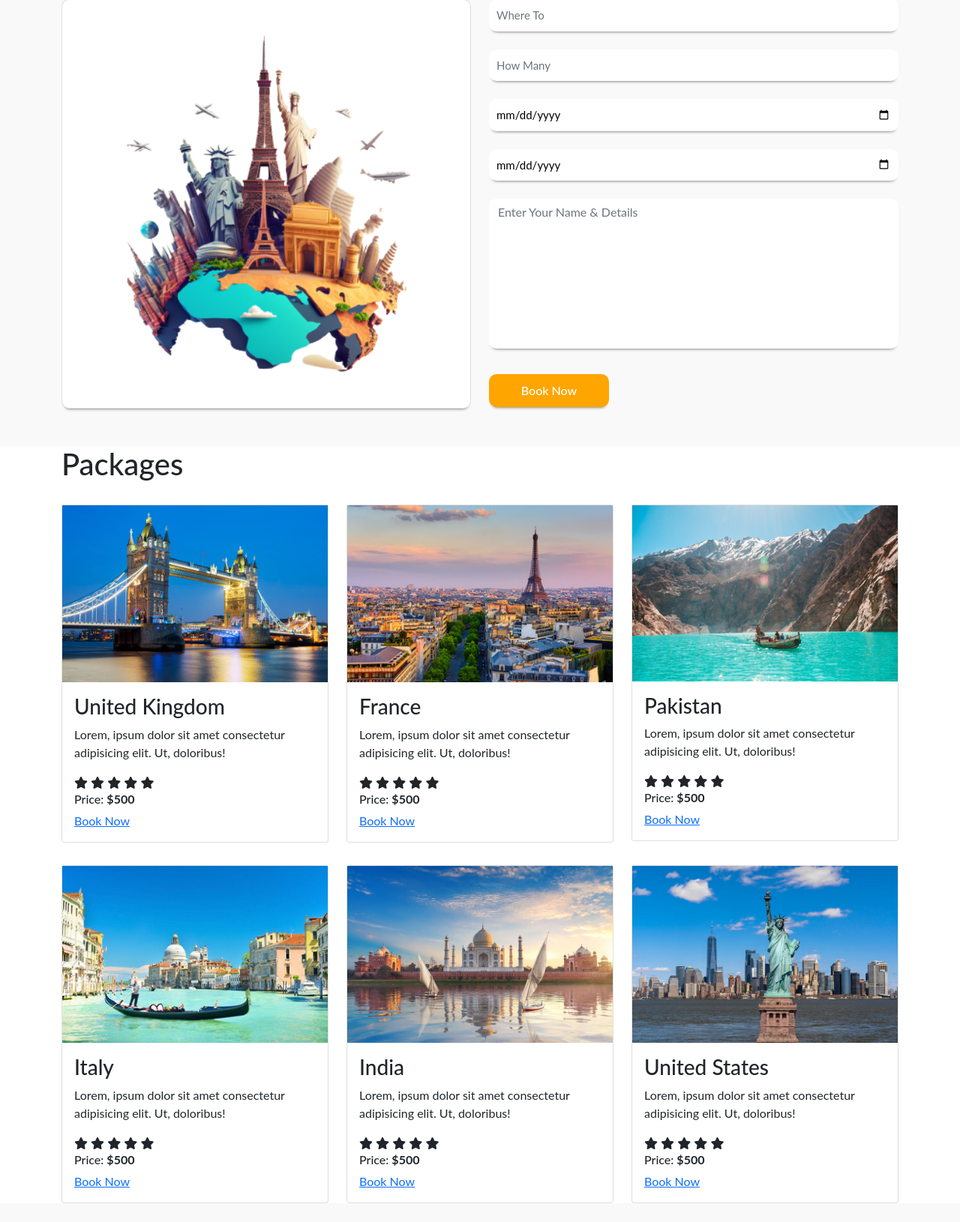
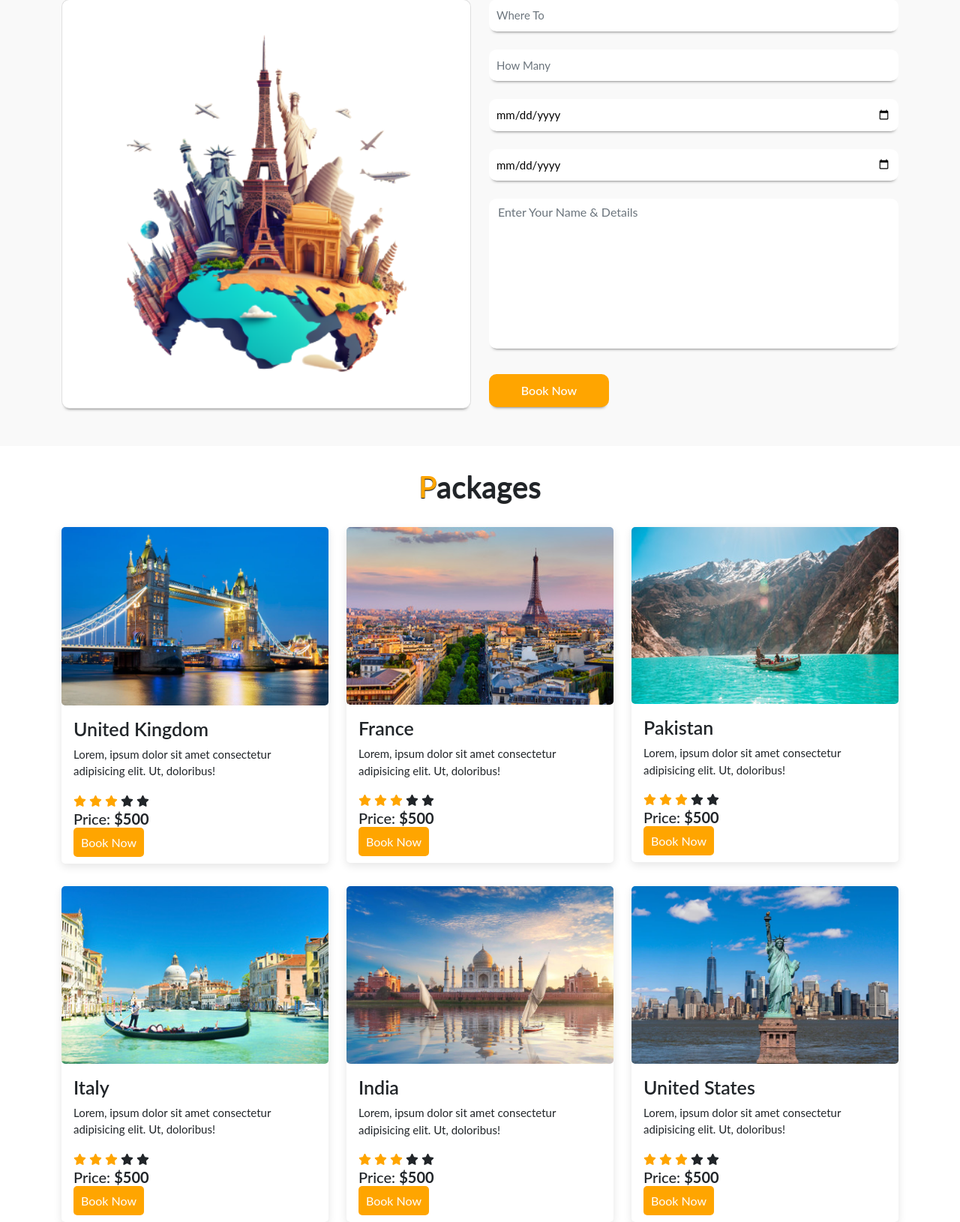
Before and after one commit to valzza/travel-projekti, a PHP site: page / in a window 1280 px wide. Shown: the part 1014-2644 px from the top of the page at 75% size. Before the commit the page ends 2619 px from the top, so only its background shows below. Run offline with PHP 8.4, Linux system fonts and the light colour scheme.

Commit message:
Packages css

```diff
--- a/style.css
+++ b/style.css
@@ -189,3 +189,49 @@
     }
 }
 /* Section Book End */
+
+/* Section Packages Start */
+.main-txt h1{
+    text-align: center;
+    margin-top: 30px;
+    font-weight: 600;
+    text-shadow: 0px 1px 1px black;
+}
+.main-txt h1 span{
+    color: #ffa500;
+}
+.packages .card{
+    border-radius: 5px;
+    border: none;
+    box-shadow: rgba(0,0,0,0.1) 0px 4px 12px;
+}
+.packages .card img{
+    border-radius: 5px;
+}
+.packages .card .card-body{
+    background: transparent;
+}
+.packages .card .card-body h3{
+    font-size: 25px;
+    font-weight: 600;
+}
+.packages .card .card-body p{
+    font-size: 15px;
+}
+.checked{
+    color: #ffa500;
+}
+.star i{
+    font-size: 15px;
+}
+.packages .card .card-body h6{
+    font-size: 20px;
+}
+.packages .card .card-body a{
+    padding: 10px;
+    text-decoration: none;
+    background: #ffa500;
+    color: white;
+    border-radius: 5px;
+}
+/* Section Packages End */
```
